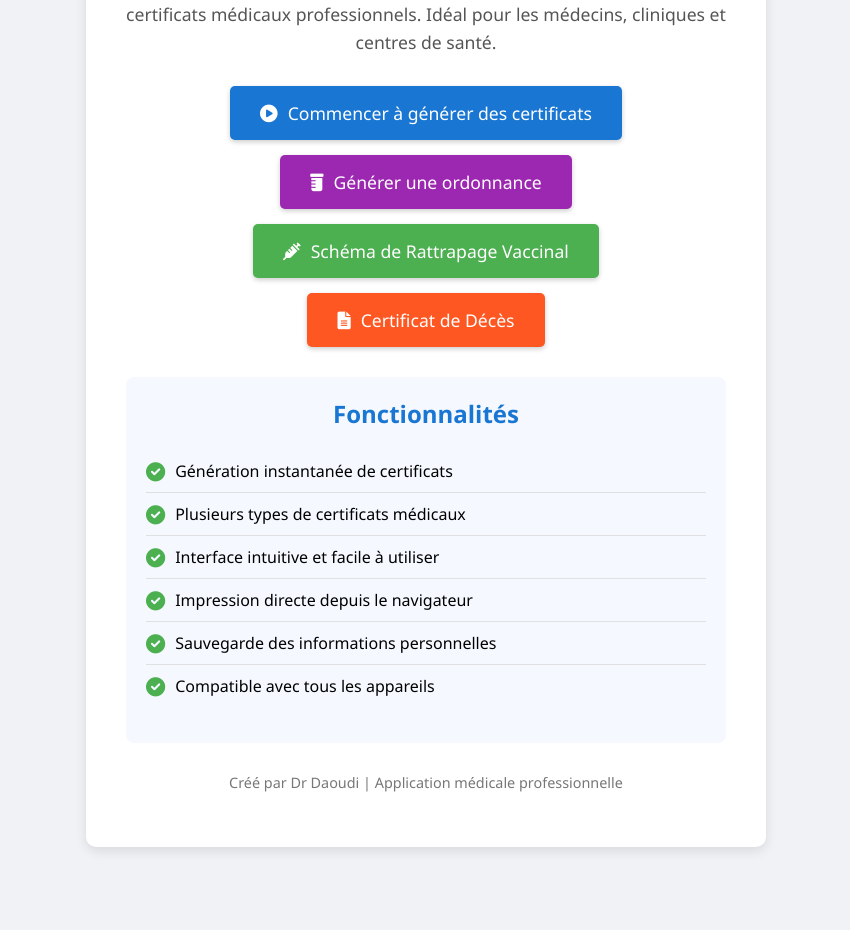
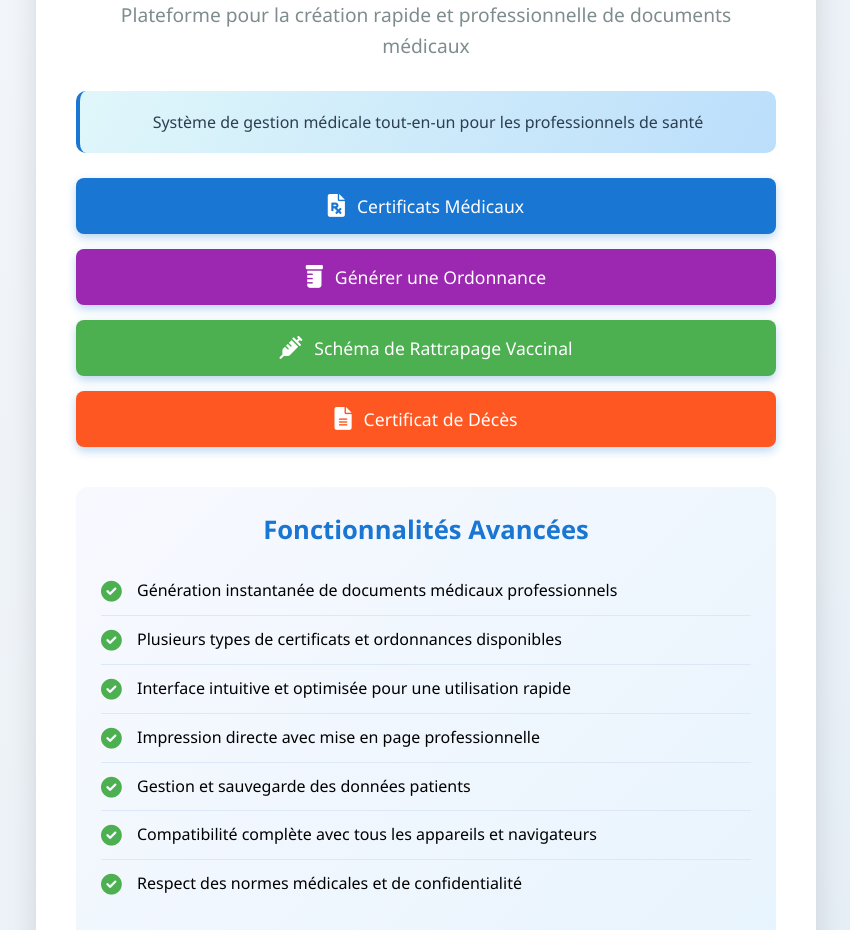
Before and after one commit to drkamel17/certificat_database, a browser extension: page index.html in a window 1280 px wide. Shown: the part 224-1154 px from the top of the page, without its empty margins (214-1064 px from the left). Before the commit the page ends 1091 px from the top, so only its background shows below. Drawn offline with Linux system fonts and the light colour scheme.

Commit message:
Revise index.html for integrated medical solution
Updated the title and description to reflect a more comprehensive medical document generation platform. Enhanced styling and layout for better user experience.

```diff
--- a/index.html
+++ b/index.html
@@ -4,13 +4,13 @@
     <meta charset="UTF-8">
     <meta name="viewport" content="width=device-width, initial-scale=1.0">
     <meta http-equiv="X-UA-Compatible" content="IE=edge">
-    <title>Générateur de Certificats Médicaux</title>
-    <meta name="description" content="Application web pour générer des certificats médicaux">
+    <title>Solution Médicale Intégrée - Certificats & Ordonnances</title>
+    <meta name="description" content="Plateforme complète pour la génération de certificats médicaux et ordonnances">
     <link rel="stylesheet" href="https://cdnjs.cloudflare.com/ajax/libs/font-awesome/6.0.0/css/all.min.css">
     <style>
         body {
             font-family: 'Segoe UI', Tahoma, Geneva, Verdana, sans-serif;
-            background-color: #f0f2f5;
+            background: linear-gradient(135deg, #f5f7fa 0%, #e4edf5 100%);
             margin: 0;
             padding: 0;
             display: flex;
@@ -22,84 +22,114 @@
         .container {
             text-align: center;
             background-color: white;
-            border-radius: 10px;
-            box-shadow: 0 4px 12px rgba(0,0,0,0.1);
-            padding: 40px;
-            max-width: 600px;
+            border-radius: 15px;
+            box-shadow: 0 8px 30px rgba(0,0,0,0.12);
+            padding: 50px 40px;
+            max-width: 700px;
             width: 90%;
-            margin: 20px;
+            margin: 30px 20px;
         }
         .header {
             color: #1976d2;
-            margin-bottom: 30px;
+            margin-bottom: 25px;
         }
         .header i {
-            font-size: 3em;
+            font-size: 3.5em;
             margin-bottom: 15px;
+            background: linear-gradient(45deg, #1976d2, #2196f3);
+            -webkit-background-clip: text;
+            -webkit-text-fill-color: transparent;
+            background-clip: text;
         }
         .header h1 {
             margin: 0;
-            font-size: 2em;
+            font-size: 2.2em;
+            color: #2c3e50;
+            font-weight: 600;
         }
-        .description {
-            color: #555;
-            font-size: 1.1em;
+        .subtitle {
+            font-size: 1.2em;
+            color: #7f8c8d;
+            margin: 15px 0 30px;
             line-height: 1.6;
-            margin-bottom: 30px;
+        }
+        .buttons-container {
+            display: flex;
+            flex-direction: column;
+            gap: 15px;
+            margin: 25px 0;
         }
         .cta-button {
             display: inline-flex;
             align-items: center;
             justify-content: center;
-            gap: 10px;
-            padding: 15px 30px;
+            gap: 12px;
+            padding: 16px 25px;
             background-color: #1976d2;
             color: white;
             text-decoration: none;
-            border-radius: 5px;
+            border-radius: 8px;
             font-size: 1.1em;
             font-weight: 500;
-            transition: background-color 0.3s ease;
-            box-shadow: 0 2px 5px rgba(0,0,0,0.2);
+            transition: all 0.3s ease;
+            box-shadow: 0 4px 10px rgba(25, 118, 210, 0.3);
+            border: none;
+            cursor: pointer;
         }
         .cta-button:hover {
             background-color: #1565c0;
-            transform: translateY(-2px);
+            transform: translateY(-3px);
+            box-shadow: 0 6px 15px rgba(25, 118, 210, 0.4);
+        }
+        .cta-button i {
+            font-size: 1.3em;
         }
         .features {
             text-align: left;
-            margin: 30px 0;
-            padding: 20px;
-            background-color: #f5f9ff;
-            border-radius: 8px;
+            margin: 40px 0;
+            padding: 25px;
+            background: linear-gradient(135deg, #f8f9ff 0%, #e8f4fd 100%);
+            border-radius: 12px;
         }
         .features h2 {
             color: #1976d2;
             text-align: center;
             margin-top: 0;
+            margin-bottom: 20px;
+            font-size: 1.6em;
         }
         .feature-list {
             list-style-type: none;
             padding: 0;
         }
         .feature-list li {
-            padding: 10px 0;
-            border-bottom: 1px solid #e0e0e0;
+            padding: 12px 0;
+            border-bottom: 1px solid #dce8f7;
             display: flex;
-            align-items: center;
+            align-items: flex-start;
         }
         .feature-list li:last-child {
             border-bottom: none;
         }
         .feature-list li i {
             color: #4caf50;
-            margin-right: 10px;
-            font-size: 1.2em;
+            margin-right: 12px;
+            font-size: 1.3em;
+            margin-top: 3px;
+            min-width: 24px;
         }
         .footer {
             margin-top: 20px;
-            color: #777;
-            font-size: 0.9em;
+            color: #7f8c8d;
+            font-size: 0.95em;
+            text-align: center;
+        }
+        .highlight {
+            background: linear-gradient(120deg, #e0f7fa, #bbdefb);
+            padding: 20px;
+            border-radius: 10px;
+            margin: 20px 0;
+            border-left: 4px solid #1976d2;
         }
     </style>
 </head>
@@ -107,48 +137,49 @@
     <div class="container">
         <div class="header">
             <i class="fas fa-user-doctor"></i>
-            <h1>Générateur de Certificats Médicaux</h1>
+            <h1>Solution Médicale Intégrée</h1>
         </div>
 
-        <p class="description">
-            Une application web moderne pour créer rapidement et facilement des certificats médicaux professionnels.
-            Idéal pour les médecins, cliniques et centres de santé.
+        <p class="subtitle">
+            Plateforme pour la création rapide et professionnelle de documents médicaux
         </p>
 
-        <a href="certificat.html" class="cta-button">
-            <i class="fas fa-play-circle"></i>
-            Commencer à générer des certificats
-        </a>
-		<div style="display: block; margin-top: 15px;">
+        <div class="highlight">
+            <p style="margin: 0; color: #2c3e50; font-weight: 500;">Système de gestion médicale tout-en-un pour les professionnels de santé</p>
+        </div>
+
+        <div class="buttons-container">
+            <a href="certificat.html" class="cta-button">
+                <i class="fas fa-file-prescription"></i>
+                Certificats Médicaux
+            </a>
+
             <a href="ordonnance/ord.html" class="cta-button" style="background-color: #9C27B0;">
                 <i class="fas fa-prescription-bottle"></i>
-                Générer une ordonnance
+                Générer une Ordonnance
             </a>
-        </div>
 
-        <a href="vaccin.html" class="cta-button" style="margin-top: 15px; background-color: #4CAF50;">
-            <i class="fas fa-syringe"></i>
-            Schéma de Rattrapage Vaccinal
-        </a>
+            <a href="vaccin.html" class="cta-button" style="background-color: #4CAF50;">
+                <i class="fas fa-syringe"></i>
+                Schéma de Rattrapage Vaccinal
+            </a>
 
-        <div style="display: block; margin-top: 15px;">
             <a href="dece/popup.html" class="cta-button" style="background-color: #FF5722;">
                 <i class="fas fa-file-alt"></i>
                 Certificat de Décès
             </a>
         </div>
 
-
-
         <div class="features">
-            <h2>Fonctionnalités</h2>
+            <h2>Fonctionnalités Avancées</h2>
             <ul class="feature-list">
-                <li><i class="fas fa-check-circle"></i> Génération instantanée de certificats</li>
-                <li><i class="fas fa-check-circle"></i> Plusieurs types de certificats médicaux</li>
-                <li><i class="fas fa-check-circle"></i> Interface intuitive et facile à utiliser</li>
-                <li><i class="fas fa-check-circle"></i> Impression directe depuis le navigateur</li>
-                <li><i class="fas fa-check-circle"></i> Sauvegarde des informations personnelles</li>
-                <li><i class="fas fa-check-circle"></i> Compatible avec tous les appareils</li>
+                <li><i class="fas fa-check-circle"></i> Génération instantanée de documents médicaux professionnels</li>
+                <li><i class="fas fa-check-circle"></i> Plusieurs types de certificats et ordonnances disponibles</li>
+                <li><i class="fas fa-check-circle"></i> Interface intuitive et optimisée pour une utilisation rapide</li>
+                <li><i class="fas fa-check-circle"></i> Impression directe avec mise en page professionnelle</li>
+                <li><i class="fas fa-check-circle"></i> Gestion et sauvegarde des données patients</li>
+                <li><i class="fas fa-check-circle"></i> Compatibilité complète avec tous les appareils et navigateurs</li>
+                <li><i class="fas fa-check-circle"></i> Respect des normes médicales et de confidentialité</li>
             </ul>
         </div>
 
@@ -157,5 +188,4 @@
         </p>
     </div>
 </body>
-
 </html>
```
